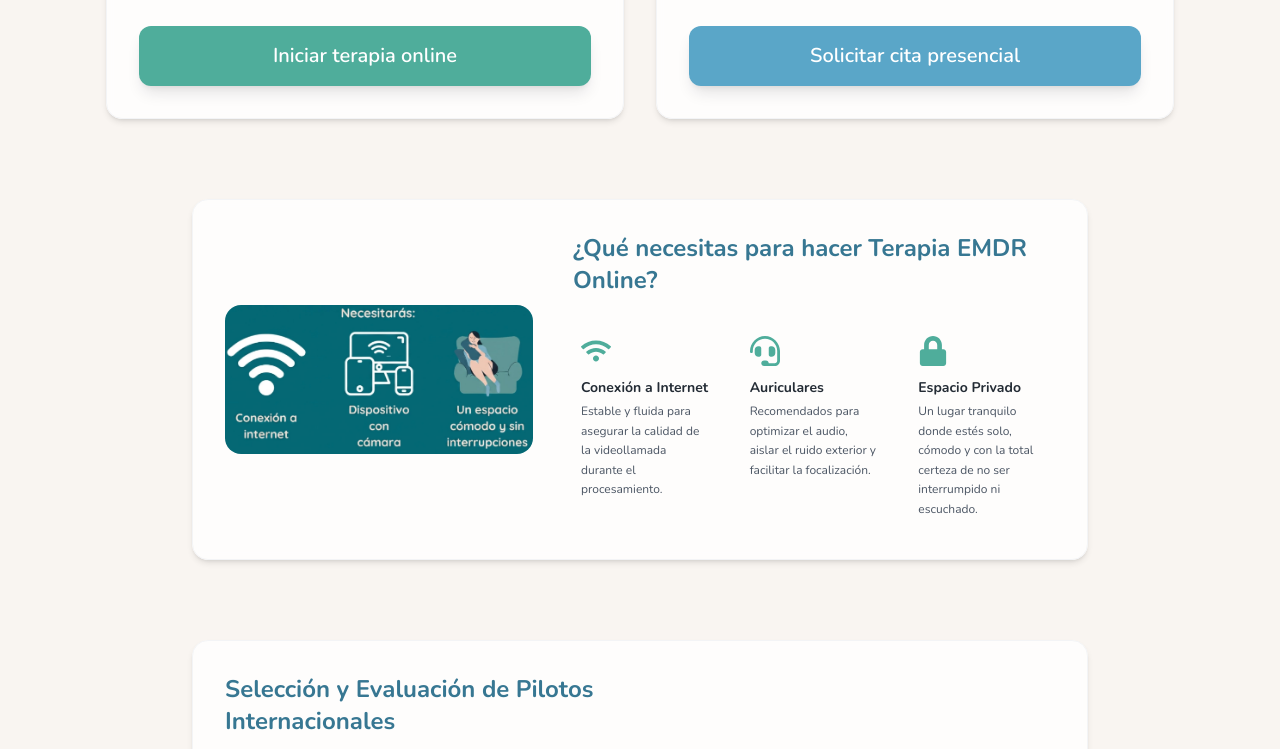
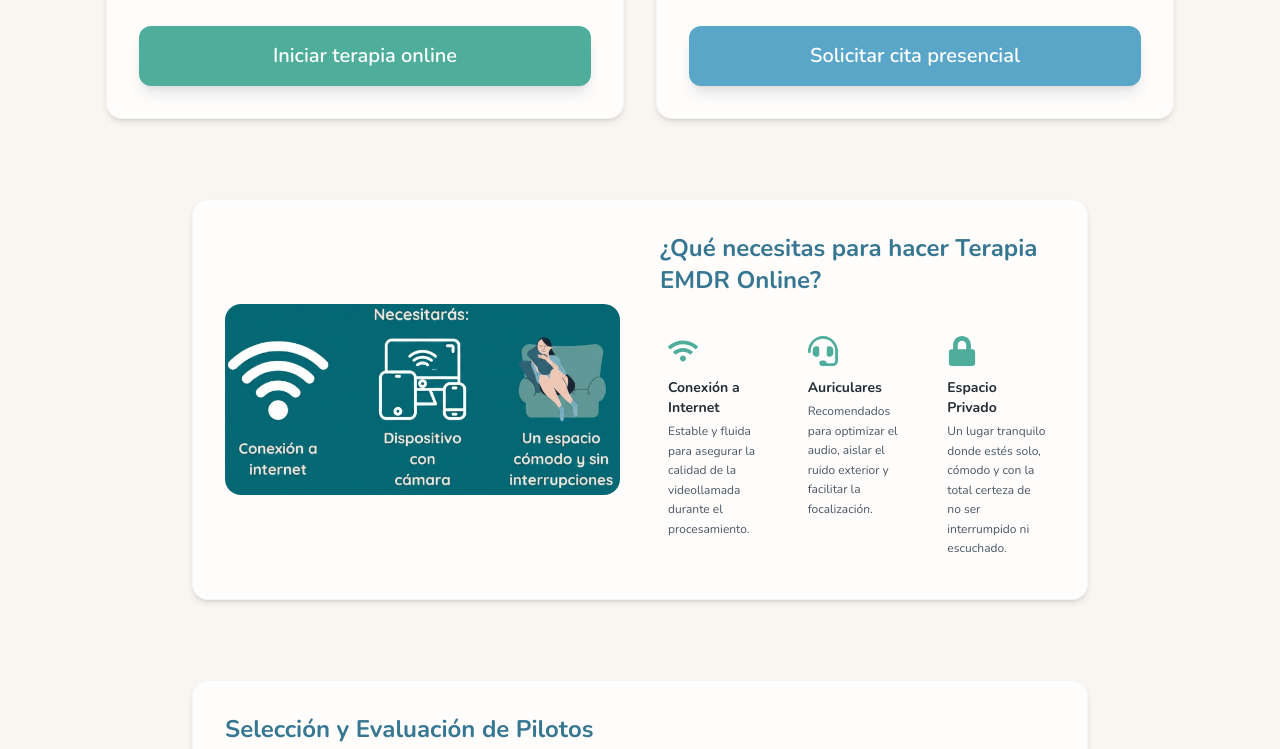
Before and after one commit to psicopiloto/psicopilotopage1, a Next.js app: page /tarifas in a window 1280 px wide. Shown: the part 2274-3023 px from the top of the page. Built offline with nearby package versions, Linux system fonts and the light colour scheme.

Commit message:
Update tarifas.js

```diff
--- a/pages/tarifas.js
+++ b/pages/tarifas.js
@@ -105,7 +105,7 @@ export default function Tarifas() {
             </div>
             <div className="md:col-span-2 flex justify-center order-first md:order-last">
                 <Image
-                    src="/psicopiloto-online-session.webp.webp"
+                    src="/psicopiloto-online-session.webp"
                     alt="Laptop y headset preparados en un escritorio tranquilo para una sesión de valoración de Psicopiloto"
                     width={400}
                     height={400}
@@ -181,20 +181,20 @@ export default function Tarifas() {
             </div>
           </section>
 
-          {/* 🚀 BLOQUE 3: ¿Qué necesitas para hacer Terapia Online? */}
-          <section className="mb-20 grid grid-cols-1 md:grid-cols-5 gap-10 items-center bg-white/80 backdrop-blur-sm rounded-2xl p-8 shadow-md border border-gray-100 max-w-4xl mx-auto">
-            <div className="md:col-span-2 flex justify-center">
+          {/* 🚀 BLOQUE 3: ¿Qué necesitas para hacer Terapia Online? (IMAGEN AMPLIADA) */}
+          <section className="mb-20 grid grid-cols-1 md:grid-cols-2 gap-10 items-center bg-white/80 backdrop-blur-sm rounded-2xl p-8 shadow-md border border-gray-100 max-w-4xl mx-auto">
+            <div className="flex justify-center w-full">
                 <Image
                     src="/psicopiloto-online-setup.webp"
                     alt="Ilustración gráfica que muestra una computadora portátil con gráficos de EMDR, auriculares y un candado de privacidad"
-                    width={600}
-                    height={600}
-                    className="rounded-2xl w-full h-auto object-contain max-w-sm"
+                    width={800}
+                    height={800}
+                    className="rounded-2xl w-full h-auto object-contain"
                 />
             </div>
-            <div className="md:col-span-3">
+            <div className="w-full">
               <h2 className="text-2xl font-bold mb-8 text-center md:text-left text-psicopiloto-blue-600">¿Qué necesitas para hacer Terapia EMDR Online?</h2>
-              <div className="grid grid-cols-1 md:grid-cols-3 gap-6 text-center md:text-left items-start">
+              <div className="grid grid-cols-1 sm:grid-cols-3 gap-6 text-center md:text-left items-start">
                 <div className="p-2 flex flex-col items-center md:items-start">
                   <FaWifi className="text-3xl text-psicopiloto-green-500 mb-3" aria-hidden="true" />
                   <h4 className="font-bold text-sm text-psicopiloto-gray-700 mb-1">Conexión a Internet</h4>
```
